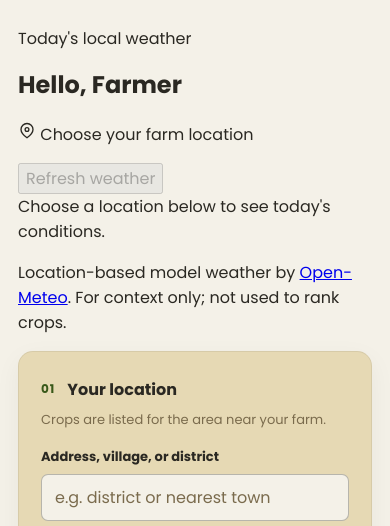
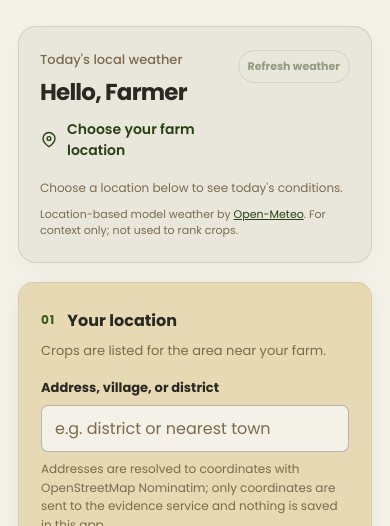
Before and after one commit to clschalkwyk/atf-cape-code-hackathon-2026, a plain HTML site: page index.html in a window 390 px wide. Shown: the part 315-841 px from the top of the page. Drawn offline with Linux system fonts and the light colour scheme.

Commit message:
style(pwa): match farmer greeting reference with responsive weather panel

```diff
--- a/styles.css
+++ b/styles.css
@@ -127,6 +127,59 @@ input::placeholder { color: var(--muted); }
 .card-foot { margin: 0; color: var(--ink); font-size: 12px; font-weight: 600; }
 .card-foot span { margin-right: 4px; color: var(--orange); }
 
+/* Farmer home: location-specific, model-derived current conditions */
+.farmer-weather {
+  margin: 0 0 27px;
+  padding: 28px 32px 24px;
+  border: 1px solid rgba(42, 40, 34, .12);
+  border-radius: 18px;
+  background: #e9e6db;
+  box-shadow: 0 8px 26px rgba(42, 40, 34, .035);
+}
+.weather-head { display: flex; align-items: flex-start; justify-content: space-between; gap: 14px; }
+.weather-date { margin: 0 0 9px; color: var(--muted); font-size: 13px; font-weight: 500; }
+.weather-welcome h2 {
+  margin: 0 0 12px;
+  font: 700 clamp(23px, 3.2vw, 34px)/1.2 "Poppins", "Segoe UI", sans-serif;
+  letter-spacing: -.8px;
+}
+.weather-location { display: flex; align-items: center; gap: 9px; margin: 0; color: var(--green-dark); font-size: 14px; font-weight: 600; }
+.weather-location svg { flex: 0 0 auto; }
+.weather-refresh {
+  flex: 0 0 auto; padding: 8px 13px;
+  border: 1px solid rgba(42, 40, 34, .25); border-radius: 100px;
+  background: transparent; color: var(--green-dark);
+  font-size: 12px; font-weight: 700; cursor: pointer;
+}
+.weather-refresh:disabled { opacity: .45; cursor: not-allowed; }
+.weather-refresh:not(:disabled):hover { background: var(--surface-beige); }
+.weather-values { display: grid; grid-template-columns: minmax(0, 1fr) 1fr; gap: 24px; align-items: center; margin-top: 22px; }
+.weather-now { display: flex; align-items: center; gap: 14px; min-width: 0; }
+.weather-symbol { width: 51px; color: var(--orange); font-size: 45px; line-height: 1; text-align: center; }
+.weather-temp { font: 700 clamp(40px, 5vw, 58px)/1 "Poppins", sans-serif; letter-spacing: -2px; white-space: nowrap; }
+.weather-description { display: grid; gap: 4px; font-size: 14px; font-weight: 600; }
+.weather-description small { color: var(--muted); font-size: 12px; font-weight: 500; }
+.weather-details { display: grid; grid-template-columns: repeat(2, minmax(0, 1fr)); gap: 11px 16px; }
+.weather-details p { margin: 0; display: grid; gap: 2px; color: var(--muted); font-size: 12px; }
+.weather-details strong { color: var(--ink); font-size: 14px; }
+.weather-status { margin: 18px 0 0; color: var(--muted); font-size: 12px; line-height: 1.5; }
+.weather-source { margin: 9px 0 0; color: var(--muted); font-size: 11px; line-height: 1.5; }
+.weather-source a { color: var(--green-dark); }
+@media (max-width: 720px) {
+  .farmer-weather { padding: 23px 21px; margin-bottom: 19px; }
+  .weather-values { grid-template-columns: 1fr; gap: 18px; }
+  .weather-now { flex-wrap: wrap; }
+  .weather-temp { font-size: 44px; }
+}
+@media (max-width: 420px) {
+  .weather-head { gap: 8px; }
+  .weather-refresh { padding: 7px 9px; font-size: 11px; }
+  .weather-symbol { width: 40px; font-size: 37px; }
+  .weather-now { gap: 9px; }
+  .weather-description { font-size: 12px; }
+  .weather-details { gap: 8px 12px; }
+}
+
 .status-panel {
   display: flex;
   gap: 13px;
```
